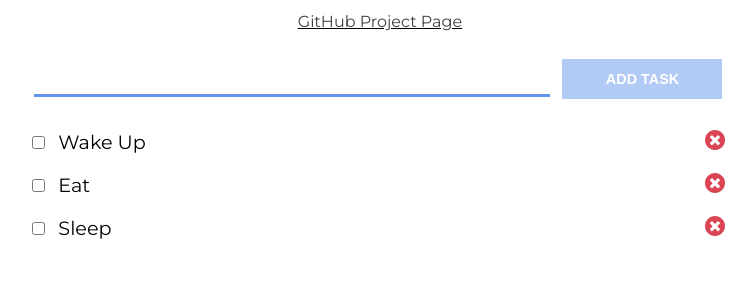
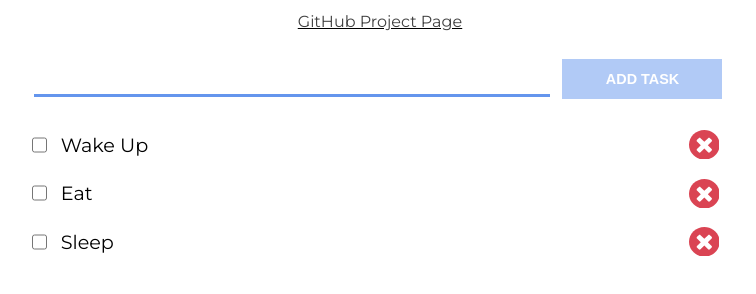
Before and after one commit to Lei-Tin/ToDoList, a plain HTML site: page index.html in a window 1280 px wide. Shown: the part 110-404 px from the top of the page, without its empty margins (260-1016 px from the left). Drawn offline with Linux system fonts and the light colour scheme.

Commit message:
[*] Fixed text wrapping issue and added flexbox to list item

```diff
--- a/style.css
+++ b/style.css
@@ -81,18 +81,28 @@ a:hover {
 }
 
 #task-list li {
+    display: flex;
+    justify-content: center;
+    align-items: center;
     position: relative;
     margin: 1em auto;
 }
 
+.task {
+    white-space: normal;
+    width: 50vw;
+    overflow-wrap: anywhere;
+}
+
 .task-checkbox {
     margin-right: 1em;
+    width: 1.2em;
+    height: 1.2em;
 }
 
 .delete-btn {
-    position: absolute;
-    right: 1%;
-    padding: 0.75em;
+    margin: auto 1em;
+    padding: 1.1em;
     background-image: url('assets/cross.svg');
     background-size: cover;
     background-color: #ffffff;
--- a/tasks.js
+++ b/tasks.js
@@ -44,6 +44,9 @@ function addTask(event) {
 
     li.appendChild(input);
 
+    const para = document.createElement('p');
+    li.append(para);
+
     const span = document.createElement('span');
     span.setAttribute('class', 'task');
     span.appendChild(document.createTextNode(`${item}`));
```
